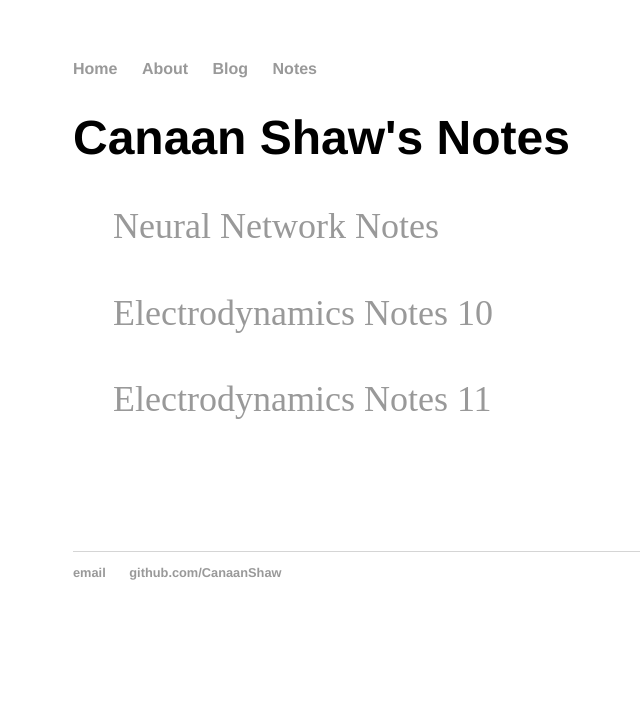
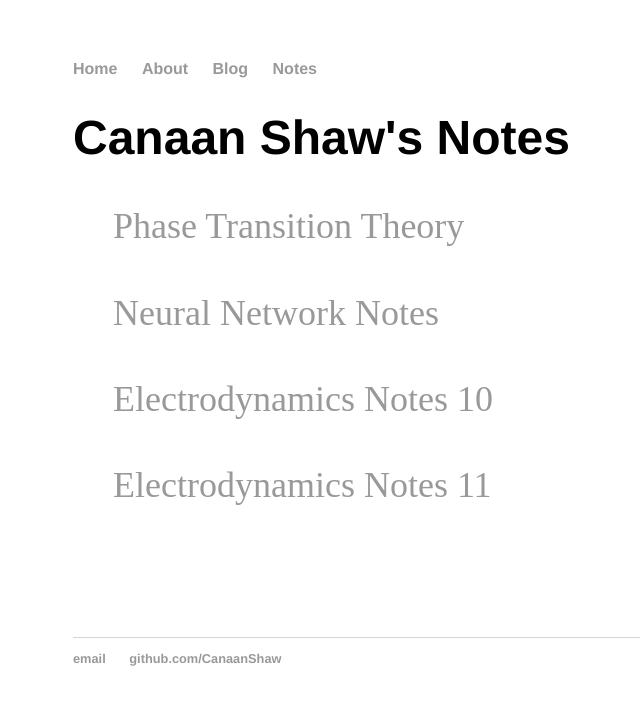
Before and after one commit to CanaanShaw/CanaanShaw, a Jekyll site: the page built from notes/index.html, in a window 1280 px wide. Shown: the top 705 px of the page, without its empty margins (119-759 px from the left). Built offline with Jekyll 4.4.1, drawn with Linux system fonts in a browser that asks for light colours.

Commit message:
Update index.html

```diff
--- a/notes/index.html
+++ b/notes/index.html
@@ -5,6 +5,7 @@ title: Canaan Shaw's Notes
     <h1>{{ page.title }}</h1>
     <ul class="posts">
 
+    <p><a href='/notes/Phase_Transition_Theory.html'>Phase Transition Theory</a></p>
     <p><a href='/notes/Neural_Network_Notes.pdf'>Neural Network Notes</a></p>
     <p><a href='/notes/ED_Notes_Chapter10.pdf'>Electrodynamics Notes 10</a></p>
     <p><a href='/notes/ED_Notes_Chapter11.pdf'>Electrodynamics Notes 11</a></p>
```
